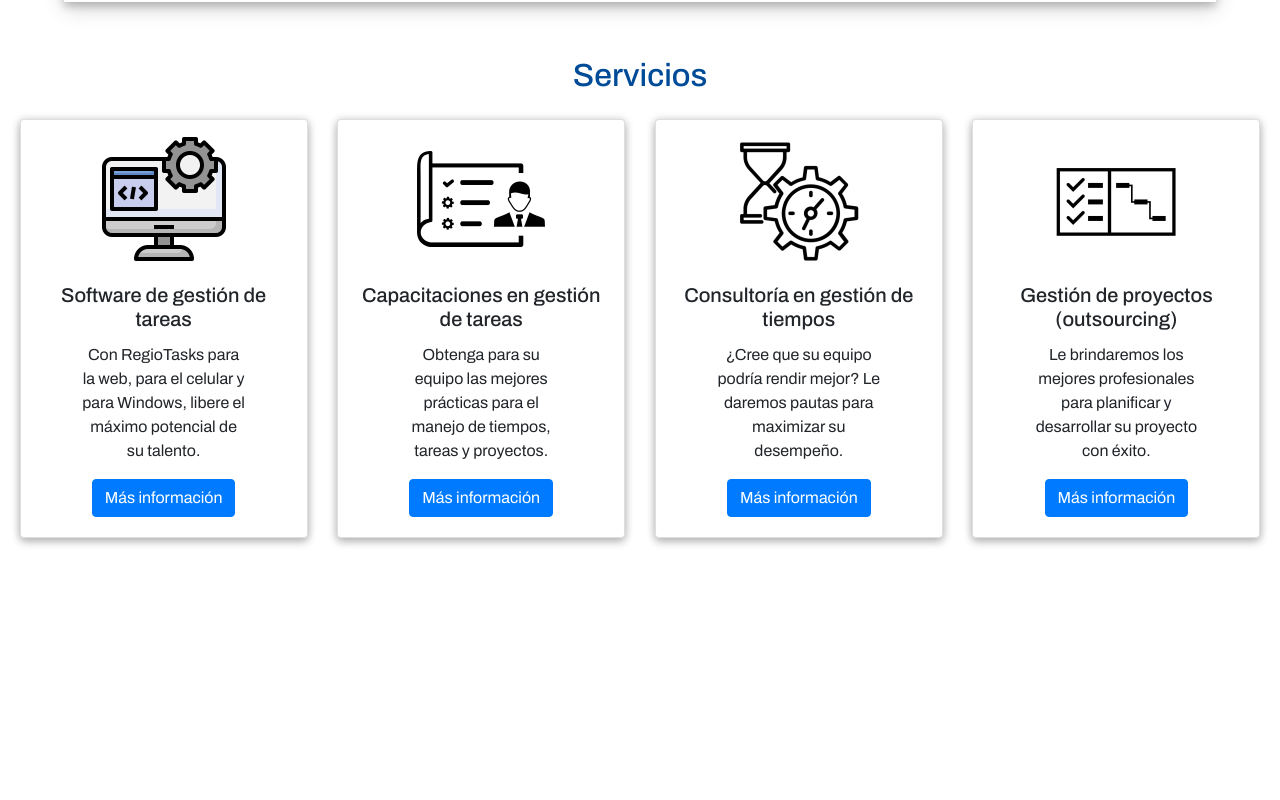
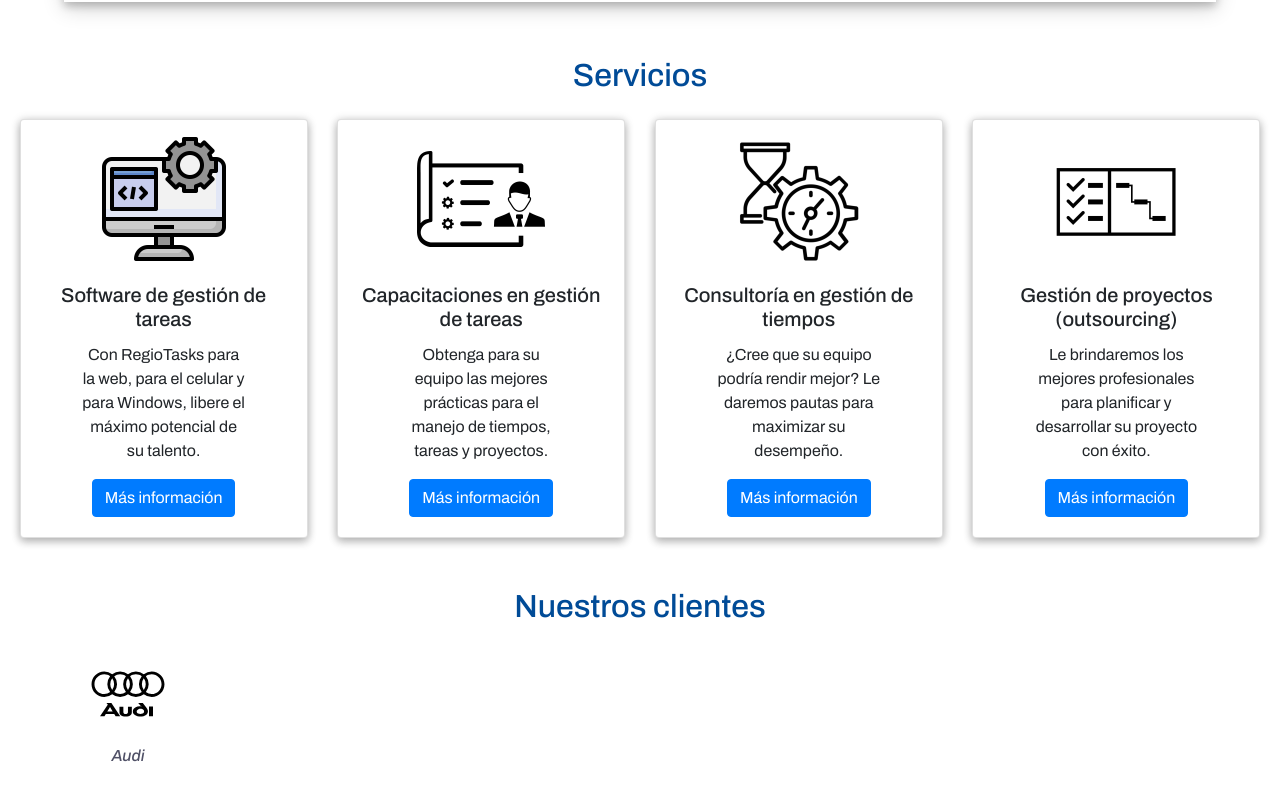
Before and after one commit to dregio/TP3, a React (Vite) app: page / in a window 1280 px wide. Shown: the part 669-1469 px from the top of the page. Before the commit the page ends 1297 px from the top, so only its background shows below. Built offline with nearby package versions, Linux system fonts and the light colour scheme; the HTML template or start-up script is replaced by a standard one; a web font is replaced by a local one.

Commit message:
nuestros clientes saliendo de a poco

```diff
--- a/src/App.jsx
+++ b/src/App.jsx
@@ -3,6 +3,7 @@ import "../public/css/index.css"
 import Header from './components/layout/Header';
 import logo from "../public/img/logo.png";
 import ButtonCards from './components/ButtonCards';
+import ThumbsGrid from './components/ThumbsGrid';
 
 const navLinks = [
   {name: "Inicio",      url: "index.html#inicio",     className: "fa-solid fa-house"},
@@ -45,6 +46,16 @@ const servicios = [
 	},
 ];
 
+const clientesGridData = [
+	{	ImgSrc		: "img/cl-audi.svg",
+		ImgAlt		: "Audi",
+		Title		: "Audi",
+		Class		: "cliente",
+		ImgBoxClass	: "cl-img-box",
+	}
+];
+
+
 function App() {
 
 	return (
@@ -79,6 +90,14 @@ function App() {
 					cardsData= {servicios}
 				/>
 			</section>
+			<section id="clientes">
+	            <h2>Nuestros clientes</h2>
+				{	<ThumbsGrid
+						gridClass="clientes-grid"
+						thumbs={clientesGridData}
+					/>
+				}
+			</section>
 		</>
 	);
 }
--- a/src/components/ButtonCard.jsx
+++ b/src/components/ButtonCard.jsx
@@ -48,4 +48,4 @@ ButtonCard.propTypes = {
   btnText: PropTypes.string.isRequired,
 };
 
-export default ButtonCard
+export default ButtonCard;
--- /dev/null
+++ b/src/components/ThumbsGrid.jsx
@@ -0,0 +1,39 @@
+import React from 'react'
+import PropTypes from 'prop-types';
+
+function ThumbsGrid({
+	gridClass="thumbs-grid",
+	thumbs,
+}) {
+  return (
+	<div className={gridClass}>
+		{thumbs.map((thumb, index) => (
+			<div className={thumb.Class} key={index}>
+				<div className={thumb.ImgBoxClass}>
+					<img src={thumb.ImgSrc} alt={thumb.ImgAlt}></img>
+				</div>
+				<h6>{thumb.Title}</h6>
+			</div>
+		))}
+	</div>
+  )
+}
+
+ThumbsGrid.propTypes = {
+    gridClass:			PropTypes.string,
+	thumbs:	PropTypes.arrayOf(
+		PropTypes.shape({
+			ImgSrc:		PropTypes.string.isRequired,
+			ImgAlt:		PropTypes.string,
+			Title:		PropTypes.string.isRequired,
+			Class:		PropTypes.string,
+			ImgBoxClass:PropTypes.string,
+	}))
+};
+
+// thumbImgAlt="",
+// thumbClass="thumb",
+// thumbImgBoxClass="cl-img-box",
+
+
+export default ThumbsGrid;
```
